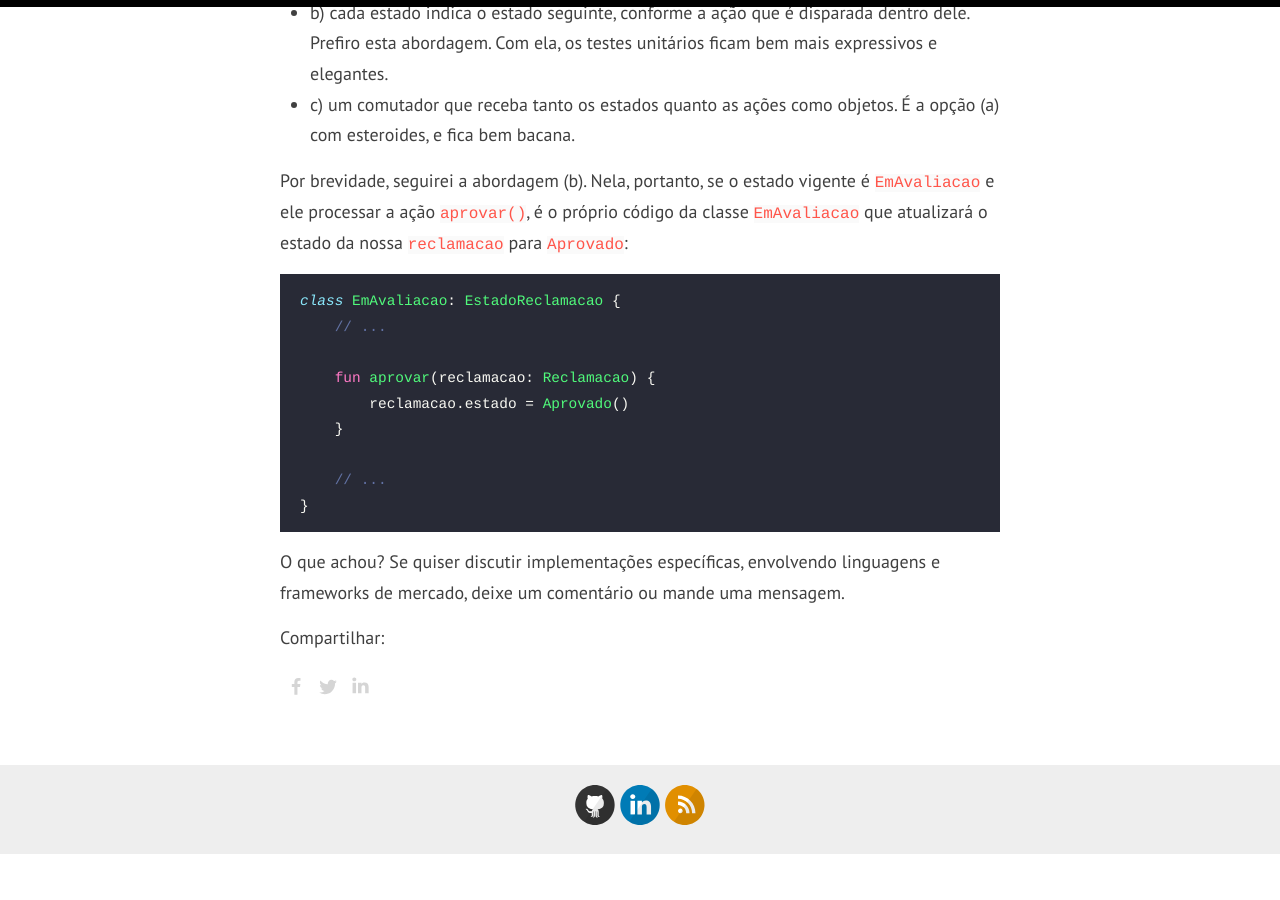
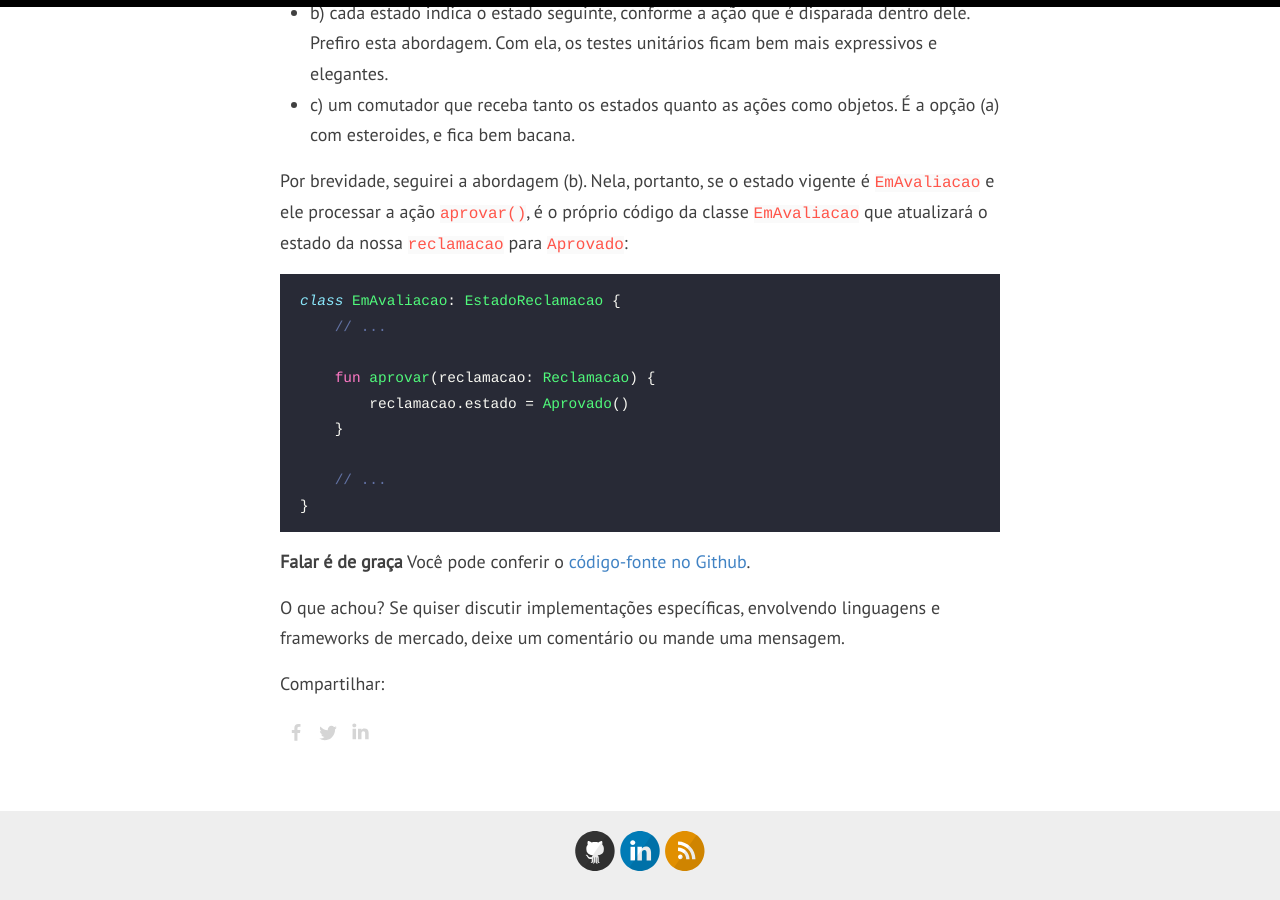
Before and after one commit to edsoncunha/edsoncunha.github.io, a Jekyll site: the page built from _posts/2020-06-05-simplificando-codigo-com-padrao-state.md, in a window 1280 px wide and 900 px high, scrolled down 4914 px. Built offline with Jekyll 4.4.1, drawn with Linux system fonts in a browser that asks for light colours; comment, search, counter and statistics services are not loaded; before the commit the page ends 5769 px from its top, so only the background shows below that.

Commit message:
Inclusão de link para o Github

````diff
--- a/_posts/2020-06-05-simplificando-codigo-com-padrao-state.md
+++ b/_posts/2020-06-05-simplificando-codigo-com-padrao-state.md
@@ -155,4 +155,7 @@ class EmAvaliacao: EstadoReclamacao {
 }
 ```
 
+**Falar é de graça**
+Você pode conferir o [código-fonte no Github](https://github.com/edsoncunha/tutorials/tree/master/pt-br/maquina-de-estados/kotlin).
+
 O que achou? Se quiser discutir implementações específicas, envolvendo linguagens e frameworks de mercado, deixe um comentário ou mande uma mensagem.
````
